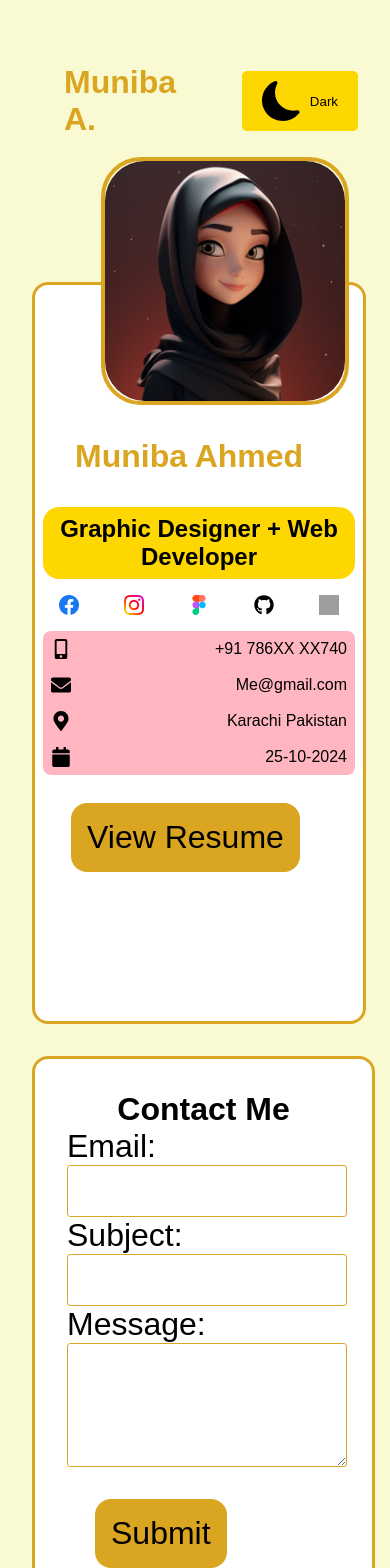
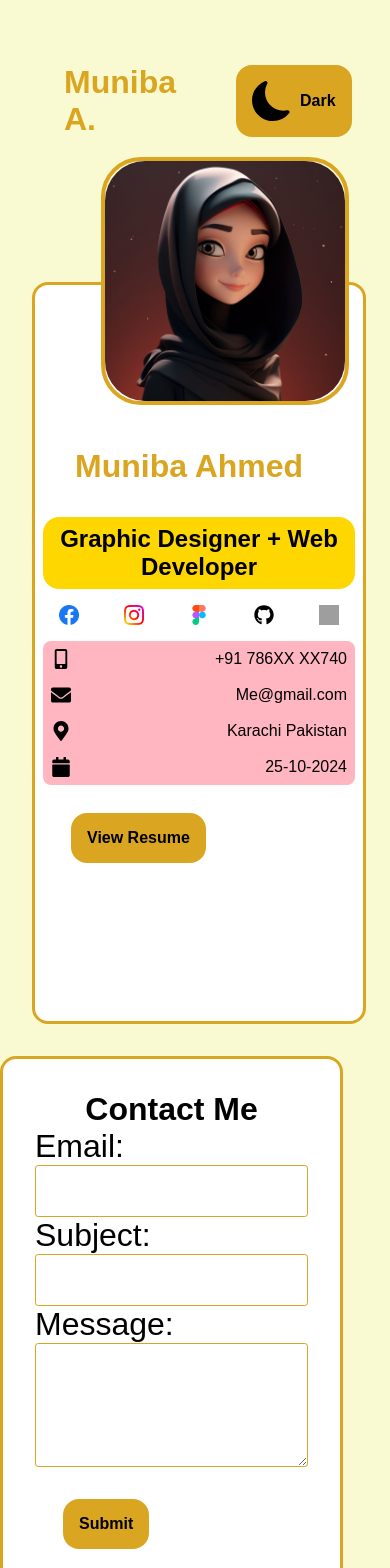
Before and after one commit to munibaweb123/portfolio-with-core-css, a Next.js app: page /contact in a window 390 px wide. Shown: the top 1568 px of the page. Built offline with nearby package versions, Linux system fonts and the light colour scheme; grey boxes are pictures that could not be loaded.

Commit message:
contact page completion

```diff
--- a/src/app/components/theme-toggle.tsx
+++ b/src/app/components/theme-toggle.tsx
@@ -22,7 +22,7 @@ const ThemeToggle = () => {
     };
 
     return (
-        <button onClick={toggleTheme} style={{ display: 'flex', alignItems: 'center', background:'gold', border:'100px' }}>
+        <button className='btn' onClick={toggleTheme} style={{ display: 'flex', alignItems: 'center', border:'100px' }}>
             {theme === 'light' ? <BsMoonFill size={40} color='black'/> : <BsFillLightbulbFill size={40} color='white' />} {/* Show moon icon for light, sun for dark */}
             <span style={{ marginLeft: '8px' }}>
                 {theme === 'light' ? 'Dark' : 'Light'}
--- a/src/app/contact/page.tsx
+++ b/src/app/contact/page.tsx
@@ -12,15 +12,15 @@ export default function Contact(){
             <div className="container2"> <h2 className="heading">Contact Me</h2>
             <div className="sub-container">
                 <form className="form">
-                    <div>
+                    <div className="in-form">
                         <label className="label">Email:</label><br/>
                         <input className="input" type="email" />
                     </div>
-                    <div>
+                    <div className="in-form">
                         <label className="label">Subject:</label><br/>
                         <input className="input" type="subject" />
                     </div>
-                    <div>
+                    <div className="in-form">
                         <label className="label">Message:</label><br/>
                         <textarea className="input" typeof="message" rows={5}></textarea>
 
--- a/src/app/globals.css
+++ b/src/app/globals.css
@@ -54,7 +54,8 @@ body {
     color: var(--text-color);
 }
 
-button {
+.btn {
+    color: var(--text-color);
     padding: 10px 20px;
     border: none;
     cursor: pointer;
--- a/src/app/style/contact.css
+++ b/src/app/style/contact.css
@@ -15,23 +15,28 @@
     border-style: solid;
     border-radius: 1rem;
     border-color: goldenrod;
-    margin:2rem;
+
     /* background-color: white; */
 }
 .form{
-    width:100vh;
+    width:100%;
 
     display: block;
     align-items: center;
     justify-content: center;
 
 }
+.in-form{
+    width: 100%;
+}
 
 .input{
-    border:solid 0.1rem goldenrod;
+    border:solid 0.2rem goldenrod;
     border-radius: 0.2rem;
     padding: 1rem;
+
     width: 100%;
+    box-sizing: border-box;
     font-size: 1rem;
 
 }
@@ -47,7 +52,7 @@
         justify-content: center;
     }
     .input{
-        width: auto;
+        width: 100%;
     }
 }
 @media (max-width: 1500px) {
@@ -57,7 +62,7 @@
         justify-content: center;
     }
     .form{
-        width:90%;
+        width:100%;
 
         display: block;
         align-items: center;
--- a/src/app/style/hero.css
+++ b/src/app/style/hero.css
@@ -58,9 +58,13 @@ padding: 0.5rem;
     border-radius: 1rem;
     background-color: goldenrod;
     margin: 1.75rem;
-    font-size: 2rem;
+    font-size: 1rem;
+    font-weight: bold;
 
 
+}
+.btn:hover{
+    background-color:gold;
 }
 
 .heading2{
```
